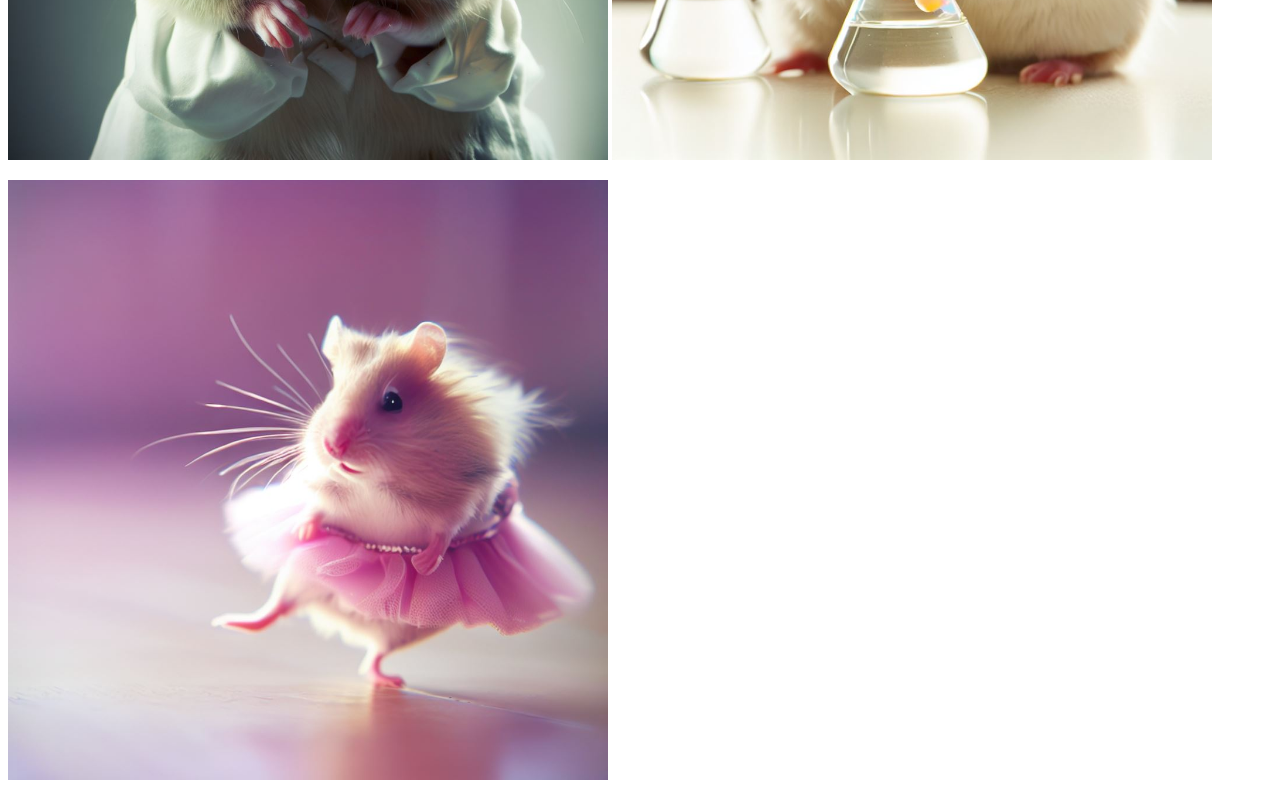
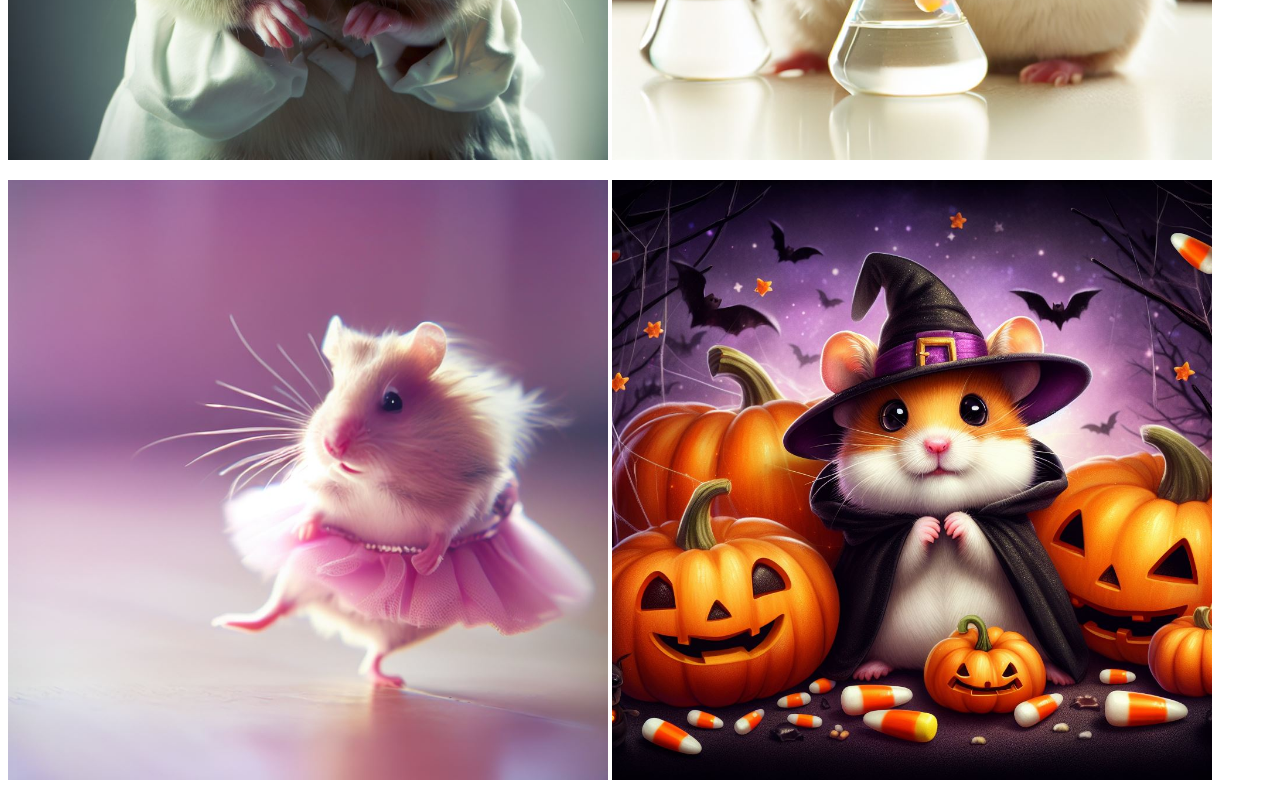
Before and after one commit to FranekArchitekt/franekarchitekt.github.io, a plain HTML site: page index.html in a window 1280 px wide. Shown: the part 7326-8126 px from the top of the page. Drawn offline with Linux system fonts and the light colour scheme.

Commit message:
dodałem 1 chomika

```diff
--- a/index.html
+++ b/index.html
@@ -29,3 +29,5 @@
 <p><img src="rysunki/chom.23.jpeg" width="600" />
 <img src="rysunki/chom.24.jpeg" width="600" />
 <p><img src="rysunki/chom.25.jpeg" width="600" />
+<img src="rysunki/chom.26.jpeg" width="600" />
+</body>
```
Also changed, not shown: rysunki/chom.26.jpeg (added), 1 other file.
